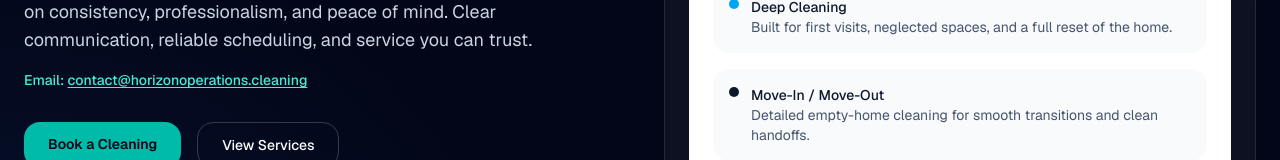
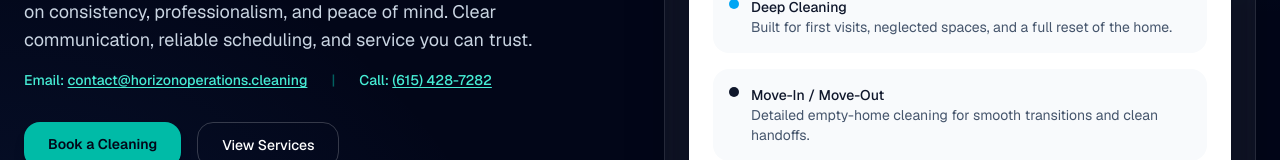
Before and after one commit to fpjesusmorales-crypto/Horizon-, a Next.js app: page / in a window 1280 px wide. Shown: the part 534-694 px from the top of the page. Built offline with nearby package versions, Linux system fonts and the light colour scheme; no server answers.

Commit message:
feat: add email and phone contact info to hero section

```diff
--- a/components/hero-section.tsx
+++ b/components/hero-section.tsx
@@ -25,8 +25,28 @@ export function HeroSection() {
           <p className="mt-6 max-w-xl text-base leading-7 text-slate-300 md:text-lg">
             {t.hero.description}
           </p>
-          <div className="mt-4 text-sm font-medium text-teal-300">
-            {t.hero.email} <a href="mailto:contact@horizonoperations.cleaning" className="underline underline-offset-2 hover:text-teal-200 transition">contact@horizonoperations.cleaning</a>
+          <div className="mt-4 flex flex-wrap items-center gap-x-6 gap-y-2 text-sm font-medium text-teal-300">
+            <span>
+              {t.hero.email}{" "}
+              <a
+                href="mailto:contact@horizonoperations.cleaning"
+                className="underline underline-offset-2 transition hover:text-teal-200"
+              >
+                contact@horizonoperations.cleaning
+              </a>
+            </span>
+            <span aria-hidden="true" className="hidden text-teal-500/50 sm:inline">
+              |
+            </span>
+            <span>
+              {t.hero.phone}{" "}
+              <a
+                href="tel:+16154287282"
+                className="underline underline-offset-2 transition hover:text-teal-200"
+              >
+                (615) 428-7282
+              </a>
+            </span>
           </div>
           <div className="mt-8 flex flex-wrap gap-4">
             <a
--- a/lib/i18n/translations.ts
+++ b/lib/i18n/translations.ts
@@ -24,6 +24,7 @@ export const translations = {
       titleHighlight: "Without the Hassle",
       description: "Horizon Operations provides dependable residential cleaning focused on consistency, professionalism, and peace of mind. Clear communication, reliable scheduling, and service you can trust.",
       email: "Email:",
+      phone: "Call:",
       viewServices: "View Services",
     },
     // Services
@@ -401,6 +402,7 @@ export const translations = {
       titleHighlight: "Sin Complicaciones",
       description: "Horizon Operations ofrece servicios de limpieza residencial confiables, enfocados en consistencia, profesionalismo y tranquilidad. Comunicación clara, programación confiable y servicio en el que puede confiar.",
       email: "Correo:",
+      phone: "Llamar:",
       viewServices: "Ver Servicios",
     },
     // Services
```
